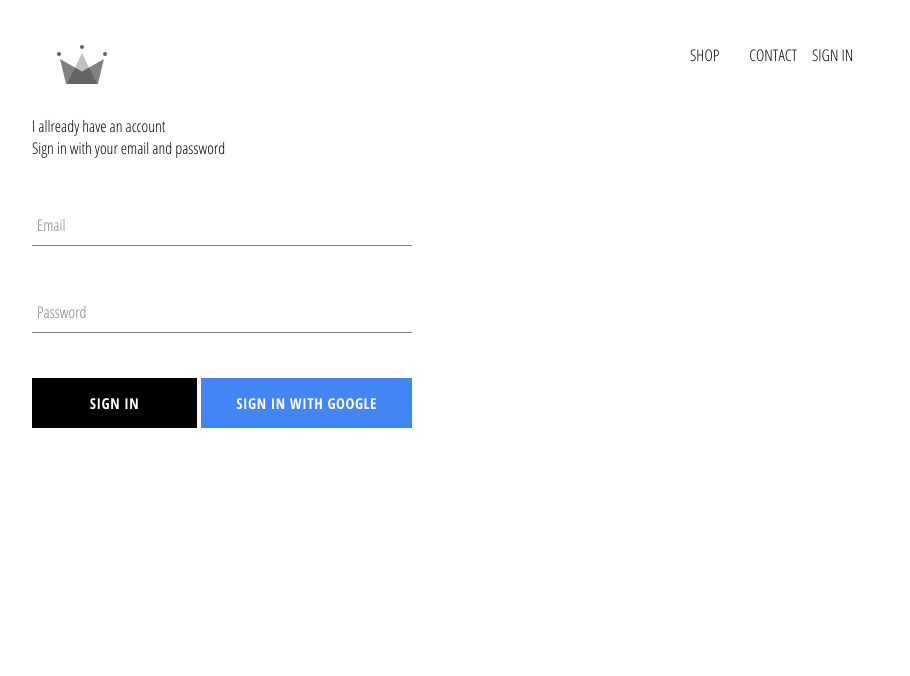
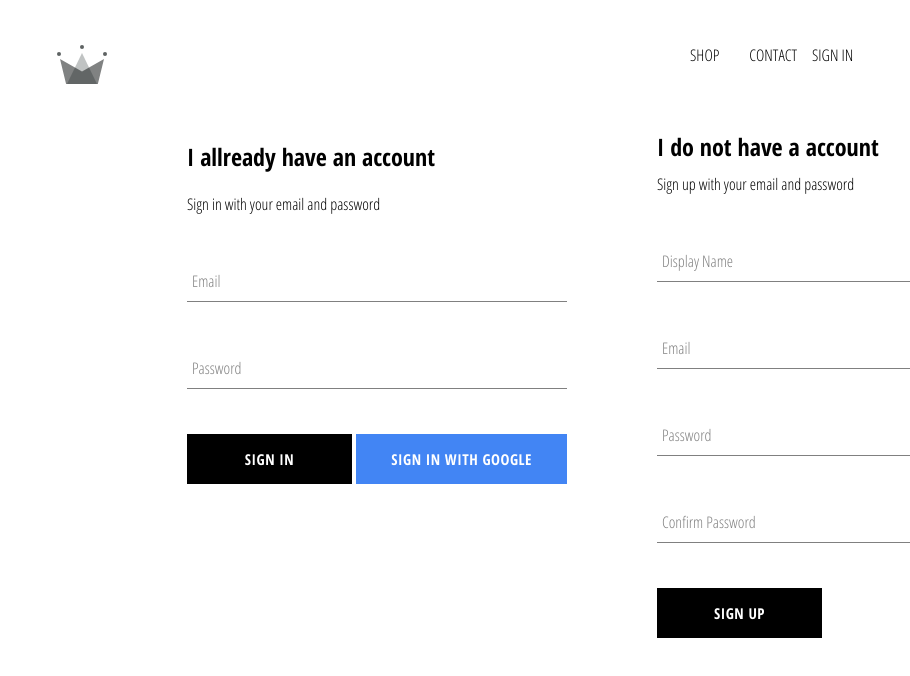
Before and after one commit to corinabiro/corina-clothing, a React (Create React App) app: page /signin in a window 1280 px wide. Shown: the top 676 px of the page, without its empty margins (28-938 px from the left). Built offline with nearby package versions, Linux system fonts and the light colour scheme; no server answers.

Commit message:
implemented firebase utils, included abillity to store authenticated users into firestore database

```diff
--- a/src/App.js
+++ b/src/App.js
@@ -5,7 +5,7 @@
 import Header from './components/header/header.component';
 import SignInAndSignUpPage from './pages/sign-in-and-sign-up/sign-in-and-sign-up.component';
 import { Switch, Route } from 'react-router-dom';
-import { auth } from './firebase/firebase.utils';
+import { auth, createUserProfileDocument } from './firebase/firebase.utils';
 
 class App extends React.Component {
 
@@ -20,10 +20,24 @@
   unsubscribeFromAuth = null;
 
   componentDidMount() {
-    this.unsubscribeFromAuth = auth.onAuthStateChanged( user => {
-      this.setState({ currentUser: user });
+    this.unsubscribeFromAuth = auth.onAuthStateChanged( async userAuth => {
 
-      console.log( user )
+      if (userAuth) {
+        const userRef =  await createUserProfileDocument(userAuth);
+
+        userRef.onSnapshot(snapShot => {
+          this.setState({
+            currentUser: {
+              id: snapShot.id,
+              ...snapShot.data()
+            }
+          }, () => {
+            console.log(this.state)
+          })
+        });
+
+      }
+      this.setState({ currentUser: userAuth })
     })
   }
 
--- a/src/components/sign-in/sign-in.component.jsx
+++ b/src/components/sign-in/sign-in.component.jsx
@@ -31,7 +31,7 @@
     render() {
         return (
             <div className='sign-in'>
-                <div>I allready have an account</div>
+                <h2>I allready have an account</h2>
                 <span> Sign in with your email and password</span>
 
                 <form onSubmit={this.handleSubmit}>
--- /dev/null
+++ b/src/components/sign-up/sign-up.component.jsx
@@ -0,0 +1,100 @@
+import React from 'react';
+
+import FormInput from '../form-input/form-input.component';
+import CustomButton from '../custom-button/custom-button.component';
+
+import { auth, createUserProfileDocument } from '../../firebase/firebase.utils';
+
+import './sign-up.styles.scss';
+
+class SignUp extends React.Component {
+    constructor() {
+        super();
+
+        this.state = {
+            displayName: '',
+            email: '',
+            password: '',
+            confirmPassword: ''
+        }
+    }
+
+    handleSubmit = async event => {
+        event.preventDefault();
+
+        const { displayName, email, password, confirmPassword } = this.state;
+
+        if (password !== confirmPassword) {
+            alert("password don't match");
+            return;
+        }
+
+        try {
+            const { user } = await auth.createUserWithEmailAndPassword(email, password);
+
+            await createUserProfileDocument(user, { displayName });
+
+            this.setState({
+                displayName: '',
+                email: '',
+                password: '',
+                confirmPassword: ''
+            })
+        } catch(error) {
+            console.error(error);
+        }
+    }
+
+    handleChange = event => {
+        const { name, value } = event.target;
+
+        this.setState({ [name]: value }); //dynamically set name value to the value value
+    }
+
+    render() {
+        const {displayName, email, password, confirmPassword } = this.state;
+        return(
+            <div className='sign-up'>
+                <h2 className='title'>I do not have a account</h2>
+                <span>Sign up with your email and password</span>
+                <form className='sign-up-form' onSubmit={this.handleSubmit}>
+                    <FormInput
+                        type='text'
+                        name='displayName'
+                        value={displayName}
+                        onChange={this.handleChange}
+                        label='Display Name'
+                        required>
+                    </FormInput>
+                    <FormInput
+                        type='email'
+                        name='email'
+                        value={email}
+                        onChange={this.handleChange}
+                        label='Email'
+                        required>
+                    </FormInput>
+                    <FormInput
+                        type='password'
+                        name='password'
+                        value={password}
+                        onChange={this.handleChange}
+                        label='Password'
+                        required>
+                    </FormInput>
+                    <FormInput
+                        type='password'
+                        name='confirmPassword'
+                        value={confirmPassword}
+                        onChange={this.handleChange}
+                        label='Confirm Password'
+                        required>
+                    </FormInput>
+                    <CustomButton type='submit'>Sign Up</CustomButton>
+                </form>
+            </div>
+        );
+    }
+}
+
+export default SignUp;
--- /dev/null
+++ b/src/components/sign-up/sign-up.styles.scss
@@ -0,0 +1,9 @@
+.sign-up {
+    display: flex;
+    flex-direction: column;
+    width: 380px;
+
+    .title {
+      margin: 10px 0;
+    }
+  }
--- a/src/firebase/firebase.utils.js
+++ b/src/firebase/firebase.utils.js
@@ -14,6 +14,31 @@
     measurementId: "G-DM1XY9627G"
   };
 
+  export const createUserProfileDocument = async (userAuth, additionalData) => {
+    if (!userAuth) return;
+
+    const userRef = firestore.doc(`users/${userAuth.uid}`);
+    const snapShot = await userRef.get();
+
+    if (!snapShot.exists) {
+      const { displayName, email } = userAuth;
+      const createdAt = new Date();
+
+      try {
+        await  userRef.set({
+          displayName,
+          email,
+          createdAt,
+          ...additionalData
+        })
+      } catch (error) {
+        console.log('error creating user', error.nessage);
+      }
+
+    }
+    return userRef;
+  }
+
   firebase.initializeApp(config);
 
   export const auth = firebase.auth();
--- a/src/pages/sign-in-and-sign-up/sign-in-and-sign-up.component.jsx
+++ b/src/pages/sign-in-and-sign-up/sign-in-and-sign-up.component.jsx
@@ -1,11 +1,15 @@
 import React from 'react';
 
-import SignIn from '../../components/sign-in/sign-in.component'
+import SignIn from '../../components/sign-in/sign-in.component';
+import SignUp from '../../components/sign-up/sign-up.component';
 
 import './sign-in-and-sign-up.styles.scss';
 
 const SignInAndSignUpPage = () => (
-    <div className='sing-in-and-sign-up'><SignIn/></div>
+    <div className='sign-in-and-sign-up'>
+        <SignIn/>
+        <SignUp/>
+    </div>
 )
 
 export default SignInAndSignUpPage;
--- a/src/pages/sign-in-and-sign-up/sign-in-and-sign-up.styles.scss
+++ b/src/pages/sign-in-and-sign-up/sign-in-and-sign-up.styles.scss
@@ -0,0 +1,6 @@
+.sign-in-and-sign-up {
+    width: 850px;
+    display: flex;
+    justify-content: space-between;
+    margin: 30px auto;
+  }
```
